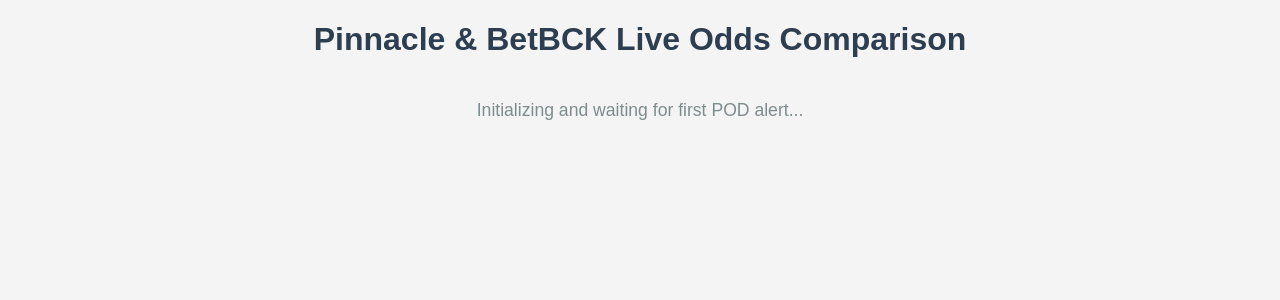
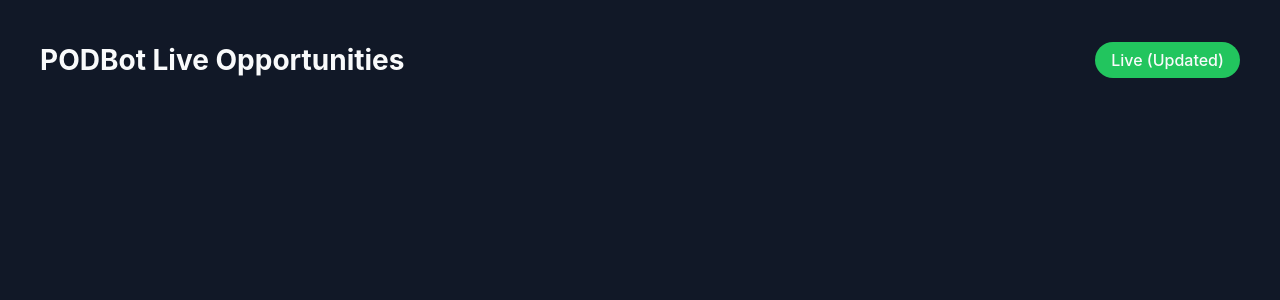
Before and after one commit to NDGopher/PODBot, a Flask app: page / in a window 1280 px wide. Shown: the top 300 px of the page. Run offline with Flask 3, Linux system fonts and the light colour scheme; data that the repository does not hold is empty.

Commit message:
Add files via upload
updated realtime.html for new layout changes

```diff
--- a/templates/realtime.html
+++ b/templates/realtime.html
@@ -1,77 +1,62 @@
 <!DOCTYPE html>
-<html>
+<html lang="en">
 <head>
-    <title>Pinnacle & BetBCK Live Odds Comparison</title>
-    <style>
-        body { font-family: Arial, sans-serif; margin: 20px; background-color: #f4f4f4; color: #333; }
-        h1 { text-align: center; color: #2c3e50; }
-        .event-container {
-            background-color: #fff;
-            border: 1px solid #ddd;
-            border-radius: 8px;
-            margin-bottom: 25px;
-            padding: 15px;
-            box-shadow: 0 2px 4px rgba(0,0,0,0.1);
-        }
-        .event-header {
-            background-color: #3498db;
-            color: white;
-            padding: 10px;
-            margin: -15px -15px 10px -15px;
-            border-top-left-radius: 8px;
-            border-top-right-radius: 8px;
-            font-size: 1.2em;
-        }
-        .event-meta { font-size: 0.85em; color: #555; margin-bottom: 10px; line-height: 1.4; }
-        .alert-info { padding: 5px; background-color: #fcf8e3; border: 1px solid #faebcc; border-radius: 4px; }
-        .alert-info strong { color: #8a6d3b; }
-
-        table { border-collapse: collapse; width: 100%; font-size: 0.9em; margin-top: 10px;}
-        th, td { border: 1px solid #e0e0e0; padding: 6px 8px; text-align: left; }
-        th { background-color: #e9ecef; color: #495057; }
-        .market-group td { background-color: #f8f9fa; font-weight: bold; }
-        .loading { text-align: center; font-size: 1.1em; color: #7f8c8d; padding: 20px; }
-
-        .nvp { color: #27ae60; }
-        .ev { font-weight: bold; }
-
-        /* Align numbers to the right */
-        th:nth-child(3), td:nth-child(3), /* Line */
-        th:nth-child(4), td:nth-child(4), /* Pinnacle Odds */
-        th:nth-child(5), td:nth-child(5), /* Pinnacle NVP */
-        th:nth-child(6), td:nth-child(6), /* BetBCK Odds */
-        th:nth-child(7), td:nth-child(7) { /* EV % */
-            text-align: right;
-        }
-
-        .flash-yellow {
-            animation: flashYellowAnimation 1.4s 1;
-        }
-        @keyframes flashYellowAnimation {
-            0%, 100% { background-color: inherit; }
-            50% { background-color: #fffacd; }
-        }
-
-        .positive-ev { background-color: #d4edda !important; }
-        .positive-ev td.ev { color: #155724 !important; font-weight: bolder; }
-        .negative-ev td.ev { color: #721c24 !important; }
-
-        .betbck-status-container { padding: 5px 0; }
-        .betbck-status {
-            padding: 8px; margin-bottom: 8px; border-radius: 4px;
-            font-size: 0.9em; border: 1px solid transparent;
-        }
-        .betbck-status.error { background-color: #f8d7da; color: #721c24; border-color: #f5c6cb; }
-        .betbck-status.warning { background-color: #fff3cd; color: #856404; border-color: #ffeeba; }
-        .betbck-status.info { background-color: #d1ecf1; color: #0c5460; border-color: #bee5eb; }
-        .betbck-status.success { background-color: #d4edda; color: #155724; border-color: #c3e6cb; }
-    </style>
+    <meta charset="UTF-8">
+    <meta name="viewport" content="width=device-width, initial-scale=1.0">
+    <title>PODBot Live Opportunities</title>
+    <link rel="stylesheet" href="{{ url_for('static', filename='css/realtime.css') }}">
 </head>
 <body>
-    <h1>Pinnacle & BetBCK Live Odds Comparison</h1>
-    <div id="oddsDisplayArea">
+    <header class="main-header">
+        <h1>PODBot Live Opportunities</h1>
+        <div id="status-indicator" class="status-disconnected">
+            <span id="status-text">Connecting...</span>
+        </div>
+    </header>
+
+    <main id="oddsDisplayArea">
         <p class="loading" id="mainLoadingMessage">Initializing and waiting for first POD alert...</p>
-    </div>
-    <script src="{{ url_for('static', filename='realtime.js') }}"></script>
+    </main>
+
+    <template id="event-card-template">
+        <div class="event-container">
+            <header class="event-header">
+                <div class="event-header-info">
+                    <h2 class="event-title"></h2>
+                    <p class="event-meta-info"></p>
+                </div>
+                <div class="event-header-actions">
+                    <span class="event-time-since"></span>
+                    <button class="btn-dismiss" title="Dismiss this alert">&times;</button>
+                </div>
+            </header>
+
+            <div class="alert-info-banner">
+                <strong class="alert-description"></strong>
+                <span class="alert-meta"></span>
+            </div>
+
+            <div class="betbck-status-container"></div>
+
+            <div class="markets-table-container">
+                <table>
+                    <thead>
+                        <tr>
+                            <th>Market</th>
+                            <th>Selection</th>
+                            <th>Line</th>
+                            <th class="col-odds">Pinnacle NVP</th>
+                            <th class="col-odds">BetBCK Odds</th>
+                            <th class="col-ev">EV %</th>
+                        </tr>
+                    </thead>
+                    <tbody>
+                        </tbody>
+                </table>
+            </div>
+        </div>
+    </template>
+
+    <script src="{{ url_for('static', filename='js/realtime.js') }}"></script>
 </body>
 </html>
```
